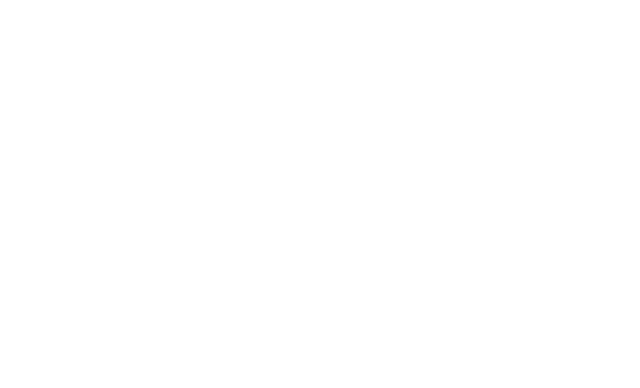
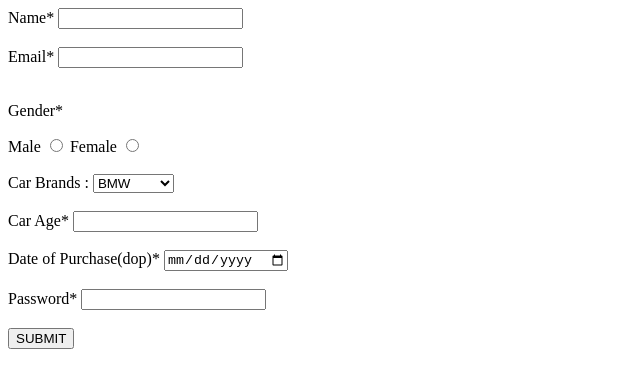
Before and after one commit to acciojob/car-insurance-form-Jerico007, a website: page main.html in a window 1280 px wide. Shown: the whole page, without its empty margins (0-640 px from the left). Drawn offline with Linux system fonts and the light colour scheme.

Commit message:
created a submission

```diff
--- a/main.html
+++ b/main.html
@@ -10,7 +10,44 @@
 	<!-- the entire body must be written by student -->
     <script type="text/javascript" src="./script.js">
 </script>
-
+   <form method="post">
+        <label for="name">Name*</label>
+        <input type="text" name="" id="name" required>
+        <br>
+        <br>
+        <label for="email">Email*</label>
+        <input type="email" name="" id="email" required>
+        <br>
+        <br>
+        <p>Gender*</p>
+        <label for="male">Male</label>
+        <input type="radio" name="gender"  required id="male">
+        <label for="female">Female</label>
+        <input type="radio" name="gender" required id="female" >
+        <br>
+        <br>
+        <label for="cars">Car Brands : </label>
+        <select name="" id="cars">
+            <option value="">BMW</option>
+            <option value="">Audi</option>
+            <option value="">Mercedez</option>
+        </select>
+        <br>
+        <br>
+        <label for="carage">Car Age*</label>
+        <input type="text" required id="carage">
+        <br>
+        <br>
+        <label for="dop">Date of Purchase(dop)*</label>
+        <input type="date" name="" id="dop" required>
+        <br>
+        <br>
+        <label for="password">Password*</label>
+        <input type="password" name="" id="password" required>
+        <br>
+        <br>
+        <button type="submit" >SUBMIT</button>
+    </form>
 </body>
 
 </html>
```
